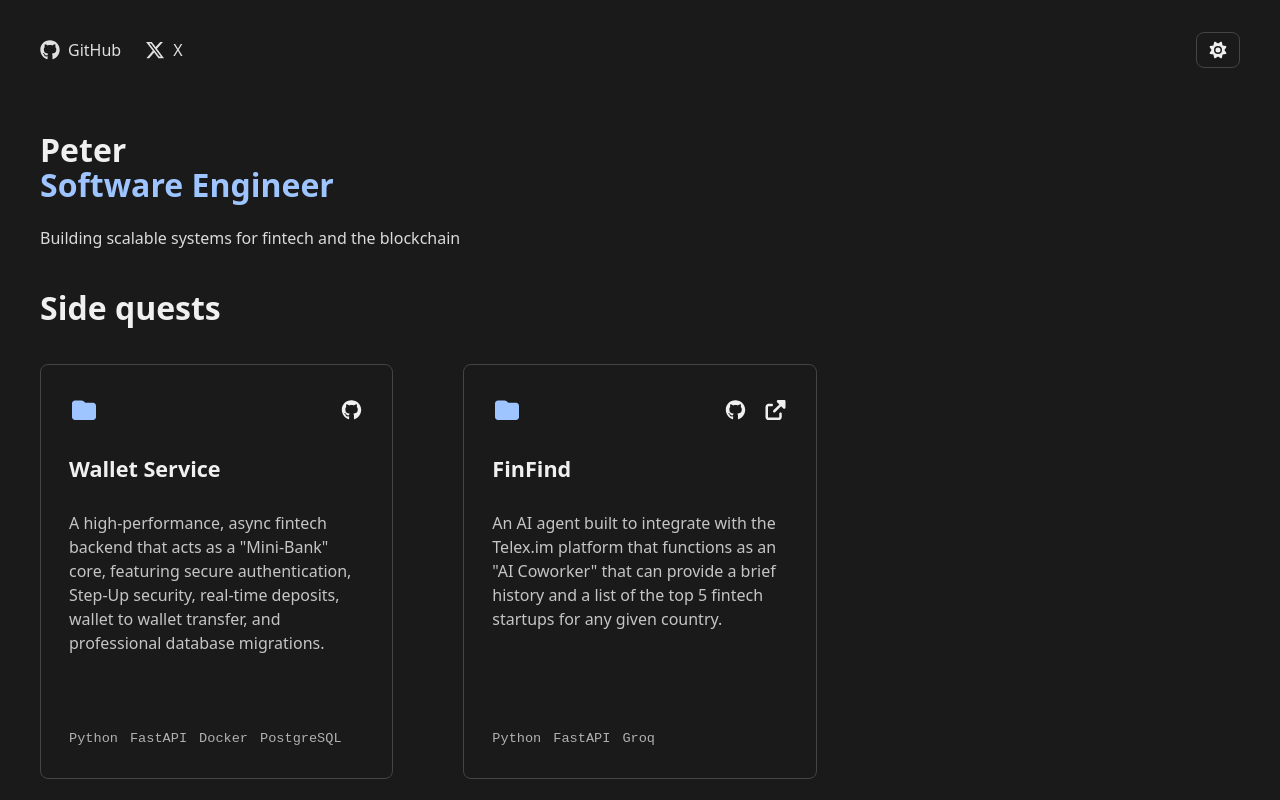
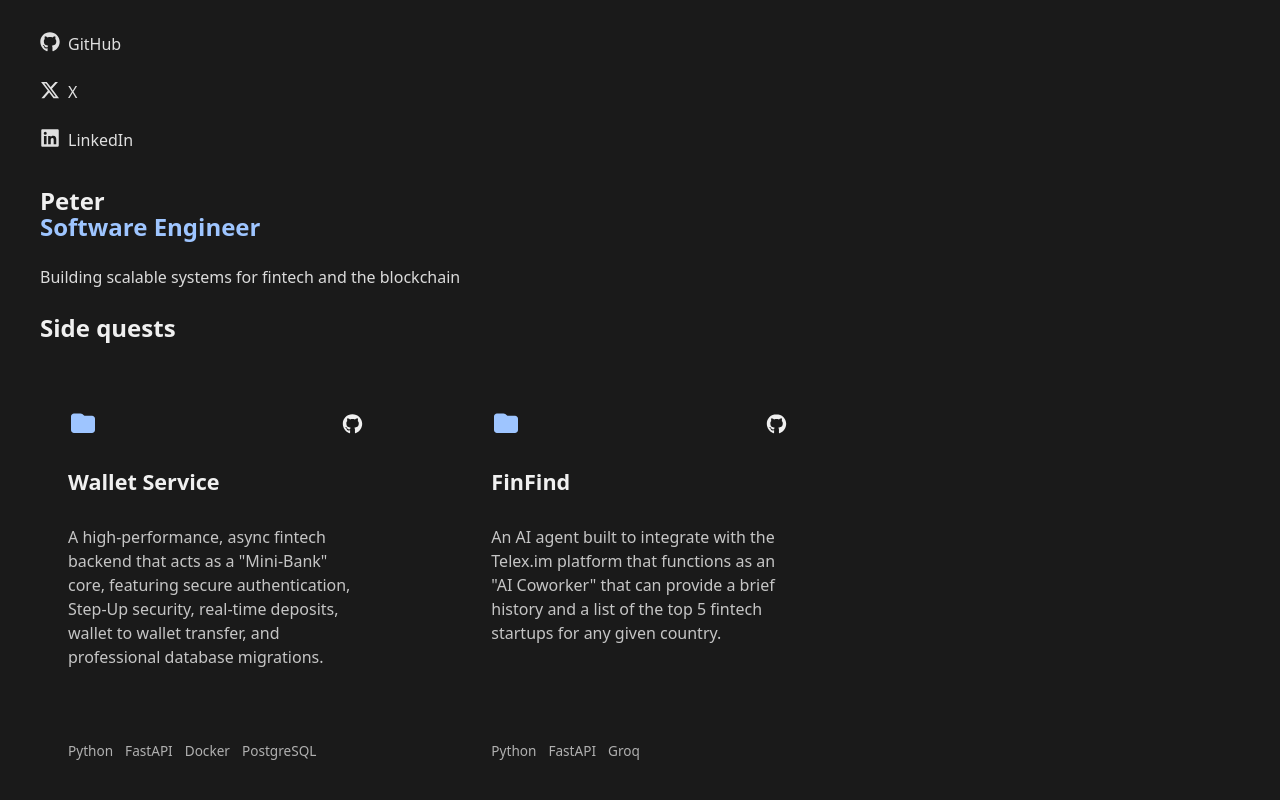
Before and after one commit to aluyapeter/perofrontend.github.io, a React (Vite) app in the folder portfolio-v2/: page / in a window 1280 px wide. Shown: the top 800 px of the page. Built offline with nearby package versions, Linux system fonts and the light colour scheme; a web font is replaced by a local one.

Commit message:
more refactor

```diff
--- a/portfolio-v2/src/App.jsx
+++ b/portfolio-v2/src/App.jsx
@@ -1,33 +1,33 @@
-import React, { useState, useEffect } from 'react';
+import React from 'react';
+//  { useState, useEffect }
 import './App.scss';
 import Header from './components/Header';
 import { FontAwesomeIcon } from '@fortawesome/react-fontawesome';
-import { faMoon, faSun } from '@fortawesome/free-solid-svg-icons';
+// import { faMoon, faSun } from '@fortawesome/free-solid-svg-icons';
 import Hero from './components/Hero';
 import Projects from './components/Projects';
 import Experience from './components/Experience';
 import Articles from './components/Articles';
 
 function App() {
-  const [theme, setTheme] = useState('dark');
+  // const [theme, setTheme] = useState('dark');
 
-  const toggleTheme = () => {
-    setTheme((prevTheme) => (prevTheme === 'light' ? 'dark' : 'light'));
-  };
+  // const toggleTheme = () => {
+  //   setTheme((prevTheme) => (prevTheme === 'light' ? 'dark' : 'light'));
+  // };
 
-  useEffect(() => {
-    document.documentElement.setAttribute('data-theme', theme);
-  }, [theme]);
+  // useEffect(() => {
+  //   document.documentElement.setAttribute('data-theme', theme);
+  // }, [theme]);
 
   return (
     <div className="container">
-      {/* This nav block is the parent container for our horizontal layout */}
       <nav className="top-nav">
         <Header />
 
-        <button className="theme-toggle-btn" onClick={toggleTheme}>
+        {/* <button className="theme-toggle-btn" onClick={toggleTheme}>
           <FontAwesomeIcon icon={theme === 'light' ? faMoon : faSun} />
-        </button>
+        </button> */}
       </nav>
 
       <main>
--- a/portfolio-v2/src/App.scss
+++ b/portfolio-v2/src/App.scss
@@ -1,18 +1,23 @@
 :root {
-  --bg-color: #ffffff;
-  --text-color: #213547;
-  --link-color: #333333;
-  --link-hover: #646cff;
-  --btn-border: #e0e0e0;
-}
-
-[data-theme='dark'] {
+  // --bg-color: #ffffff;
+  // --text-color: #213547;
+  // --link-color: #333333;
+  // --link-hover: #646cff;
+  // --btn-border: #e0e0e0;
   --bg-color: #1a1a1a;
   --text-color: #f0f0f0;
   --link-color: #e0e0e0;
   --link-hover: #9ec5ff;
   --btn-border: #444444;
 }
+
+// [data-theme='dark'] {
+//   --bg-color: #1a1a1a;
+//   --text-color: #f0f0f0;
+//   --link-color: #e0e0e0;
+//   --link-hover: #9ec5ff;
+//   --btn-border: #444444;
+// }
 
 body {
   margin: 0;
@@ -37,26 +42,24 @@ body {
   display: flex;
   justify-content: space-between;
   align-items: center;
-  margin-bottom: 3rem; /* Spacing below the header */
+  // margin-bottom: 2rem;
   padding-bottom: 1rem;
-  //   border-bottom: 1px solid var(--btn-border); /* Optional subtle divider */
+  // border-bottom: 1px solid var(--btn-border);
 }
 
-/* =========================================
-   4. Component Styling
-   ========================================= */
+// Components
 
-/* The container for GitHub and Twitter links */
 .contact-links {
   display: flex;
-  gap: 24px; /* Space between the two icons */
+  flex-direction: column;
+  gap: 24px;
 
   a {
     color: var(--link-color);
     text-decoration: none;
     display: flex;
-    align-items: center;
-    gap: 8px; /* Space between icon and text label */
+    // align-items: center;
+    gap: 8px;
     font-weight: 500;
     transition: color 0.2s ease;
 
@@ -64,7 +67,6 @@ body {
       color: var(--link-hover);
     }
 
-    /* Ensure icons are actually visible and sized correctly */
     svg {
       width: 20px;
       height: 20px;
@@ -72,7 +74,7 @@ body {
   }
 }
 
-/* The Dark Mode Toggle Button */
+/* Theme Toggle Button */
 .theme-toggle-btn {
   background: transparent;
   border: 1px solid var(--btn-border);
@@ -88,7 +90,7 @@ body {
   &:hover {
     border-color: var(--link-hover);
     color: var(--link-hover);
-    background-color: rgba(100, 108, 255, 0.1); /* Subtle background tint */
+    background-color: rgba(100, 108, 255, 0.1);
   }
 
   svg {
@@ -102,17 +104,17 @@ body {
 /* Hero Section */
 .hero-section {
   //   padding: 4rem 0;
-  max-width: 800px; /* Keeps line length readable */
+  max-width: 800px;
 
   .hero-title {
-    font-size: 2rem;
+    font-size: 1.5rem;
     font-weight: 700;
     margin-bottom: 1.5rem;
     line-height: 1.1;
 
     .highlight {
       color: var(--link-hover);
-      display: block; /* Puts role on a new line or keeps it inline depending on preference */
+      display: block;
     }
   }
 
@@ -121,35 +123,35 @@ body {
     color: var(--text-color);
     opacity: 0.9;
     line-height: 1.6;
-    margin-bottom: 2rem;
+    // margin-bottom: 2rem;
   }
 }
 
-.btn {
-  display: inline-block;
-  padding: 12px 24px;
-  border-radius: 6px;
-  font-weight: 500;
-  text-decoration: none;
-  transition: all 0.2s;
+// .btn {
+//   display: inline-block;
+//   padding: 12px 24px;
+//   border-radius: 6px;
+//   font-weight: 500;
+//   text-decoration: none;
+//   transition: all 0.2s;
 
-  &.btn-primary {
-    background-color: var(--text-color);
-    color: var(--bg-color);
+//   &.btn-primary {
+//     background-color: var(--text-color);
+//     color: var(--bg-color);
 
-    &:hover {
-      background-color: var(--link-hover);
-      color: #fff;
-    }
-  }
-}
+//     &:hover {
+//       background-color: var(--link-hover);
+//       color: #fff;
+//     }
+//   }
+// }
 
 // ---------------projects
 .projects-section {
   padding-bottom: 4rem;
 
   .section-title {
-    font-size: 2rem;
+    font-size: 1.5rem;
     margin-bottom: 2rem;
     color: var(--text-color);
   }
@@ -157,31 +159,26 @@ body {
 
 .projects-grid {
   display: grid;
-  grid-template-columns: repeat(
-    auto-fill,
-    minmax(300px, 1fr)
-  ); /* Responsive Grid */
+  grid-template-columns: repeat(auto-fill, minmax(300px, 1fr));
   gap: 70px;
 }
 
 /* --- PROJECT CARD --- */
 .project-card {
   background-color: transparent;
-  border: 1px solid var(--btn-border);
+  // border: 1px solid var(--btn-border);
   //   margin: 100px;
   padding: 1.75rem;
   border-radius: 8px;
-  //   gap: 0px;
   transition:
     transform 0.2s ease,
     border-color 0.2s ease;
   display: flex;
   flex-direction: column;
-  height: 100%; /* Ensures all cards are same height */
+  height: 100%;
 
   &:hover {
-    transform: translateY(-5px); /* Subtle lift effect */
-    border-color: var(--link-hover);
+    transform: translateY(-5px);
   }
 
   .card-header {
@@ -234,17 +231,15 @@ body {
     flex-wrap: wrap;
     gap: 12px;
     font-size: 0.85rem;
-    font-family: monospace; /* Gives it a coding vibe */
     color: var(--text-color);
     opacity: 0.7;
   }
 }
 
-// ----------------
 /* --- EXPERIENCE SECTION --- */
 .experience-section {
-  padding-bottom: 4rem;
-  max-width: 800px; /* Limits width for readability */
+  padding-bottom: 3rem;
+  max-width: 800px;
 }
 
 .timeline {
@@ -257,7 +252,7 @@ body {
 }
 
 .timeline-item {
-  position: relative;
+  // position: relative;
 
   /* The little dot on the timeline */
   //   &::before {
@@ -277,7 +272,6 @@ body {
     color: var(--text-color);
     opacity: 0.6;
     margin-bottom: 0.5rem;
-    // font-family: monospace;
   }
 
   .role {
@@ -326,7 +320,7 @@ body {
 
   &:hover {
     border-color: var(--link-hover);
-    transform: translateX(5px); /* Subtle nudge to the right */
+    transform: translateX(5px);
 
     .article-title {
       color: var(--link-hover);
@@ -351,7 +345,7 @@ body {
     display: flex;
     align-items: center;
     gap: 8px;
-    opacity: 0; /* Hidden by default until hover */
+    opacity: 0;
     transform: translateX(-10px);
     transition: all 0.2s ease;
   }
--- a/portfolio-v2/src/components/Header.jsx
+++ b/portfolio-v2/src/components/Header.jsx
@@ -1,6 +1,10 @@
 import React from 'react';
 import SocialLink from './SocialLink';
-import { faGithub, faXTwitter } from '@fortawesome/free-brands-svg-icons';
+import {
+  faGithub,
+  faXTwitter,
+  faLinkedin,
+} from '@fortawesome/free-brands-svg-icons';
 
 const Header = () => {
   return (
@@ -16,6 +20,11 @@ const Header = () => {
           icon={faXTwitter}
           label="X"
         />
+        <SocialLink
+          href="https://www.linkedin.com/in/peter-aluya-83a323357/"
+          icon={faLinkedin}
+          label="LinkedIn"
+        />
       </div>
     </div>
   );
--- a/portfolio-v2/src/data/content.js
+++ b/portfolio-v2/src/data/content.js
@@ -21,7 +21,7 @@ export const projectsData = [
       'An AI agent built to integrate with the Telex.im platform that functions as an "AI Coworker" that can provide a brief history and a list of the top 5 fintech startups for any given country.',
     tech: ['Python', 'FastAPI', 'Groq'],
     github: 'https://github.com/aluyapeter/finfind-a2a',
-    live: 'null',
+    live: null,
   },
 ];
 
```
